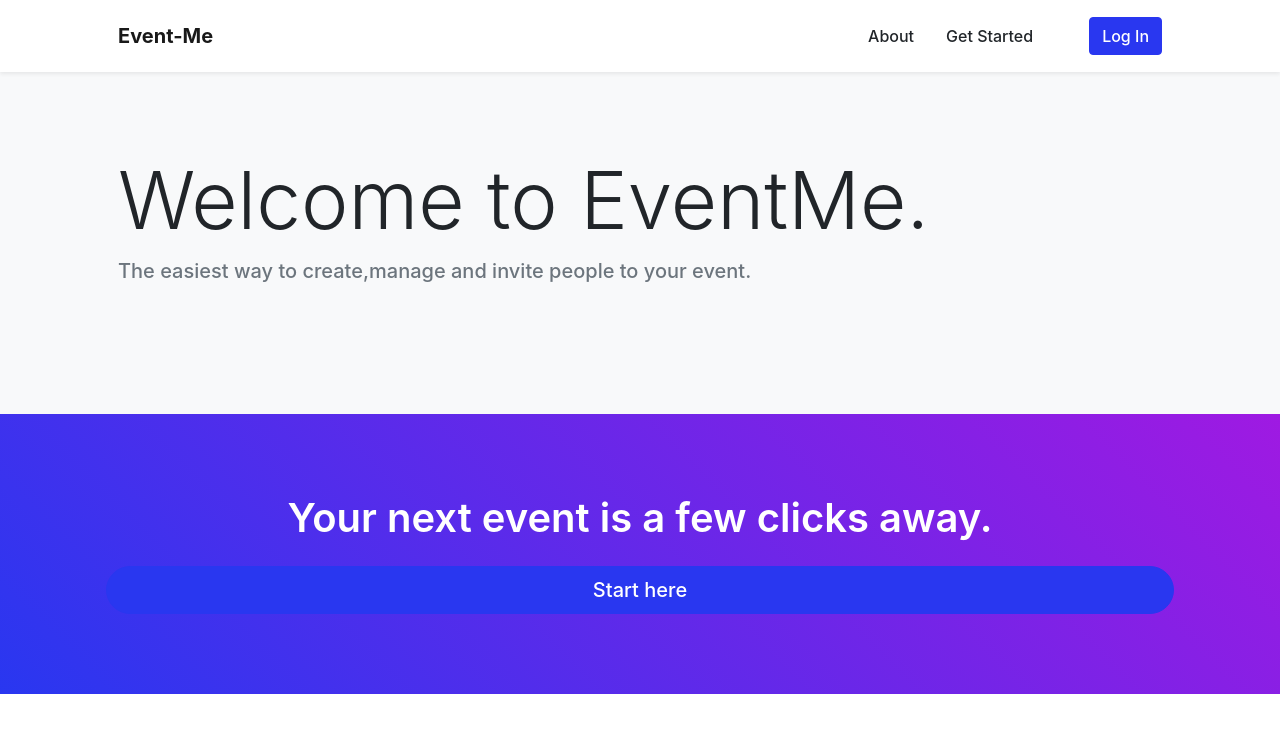
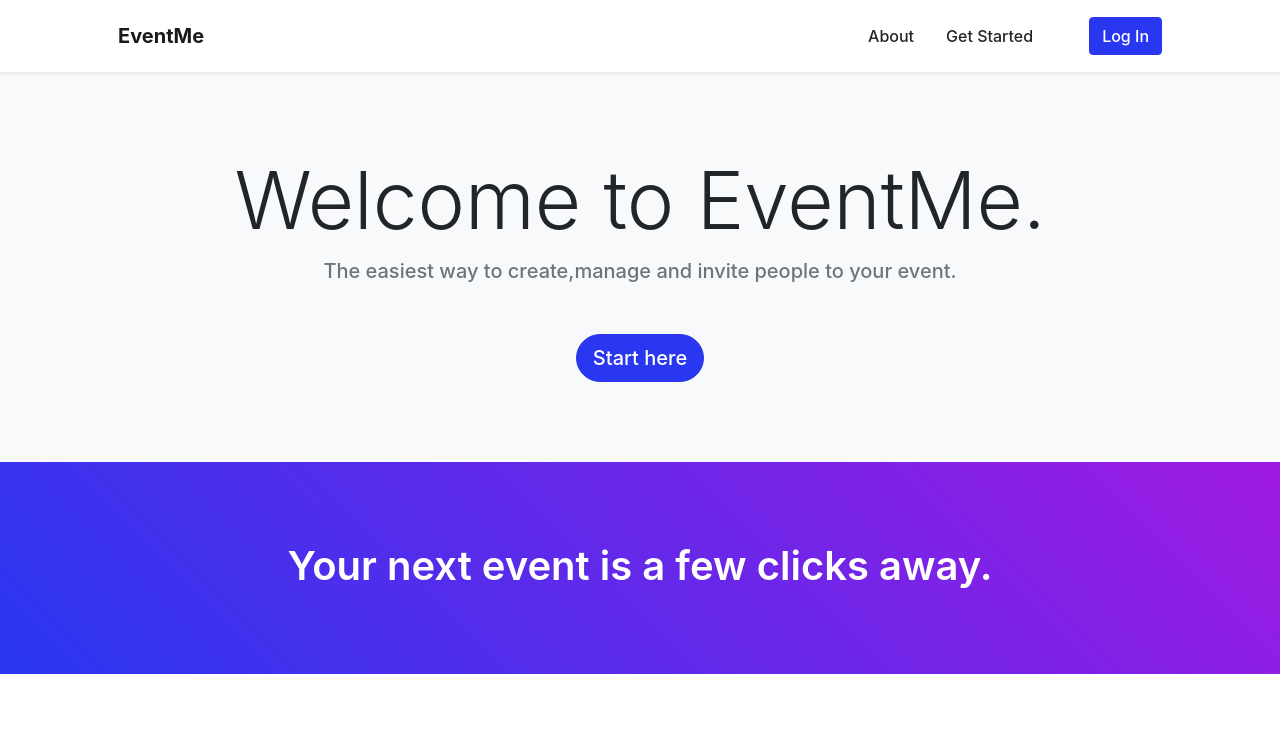
Before and after one commit to EduardoCortesL/event-me-front-end, a React (Create React App) app: page / in a window 1280 px wide. Shown: the top 732 px of the page. Built offline with nearby package versions, Linux system fonts and the light colour scheme; no server answers.

Commit message:
fixed homepae orientation

```diff
--- a/src/Navbar/index.js
+++ b/src/Navbar/index.js
@@ -30,7 +30,7 @@ const Navbar = () => {
         <>
          <nav className="navbar navbar-expand-lg navbar-light fixed-top shadow-sm" id="mainNav">
             <div className="container px-5">
-                <a className="navbar-brand fw-bold" href="#page-top">Event-Me</a>
+                <a className="navbar-brand fw-bold" href="#page-top">EventMe</a>
                 <button className="navbar-toggler" type="button" data-bs-toggle="collapse" data-bs-target="#navbarResponsive" aria-controls="navbarResponsive" aria-expanded="true" aria-label="Toggle navigation">
                     Menu
                     <i className="bi-list"></i>
--- a/src/pages/Home.js
+++ b/src/pages/Home.js
@@ -10,10 +10,11 @@ const Home = () => {
         <header className="masthead">
             <div className="container px-5">
                 <div className="align-items-center">
-                    <div className="text-center text-lg-start">
+                    <div className="col align-self-center">
                          <h1 className="display-1">Welcome to EventMe.</h1>
                            <p className="lead fw-normal text-muted mb-5">The easiest way to create,manage and invite people to your event.</p>
                     </div>
+                    <button className="btn btn-primary btn-lg rounded-pill"> Start here</button>
                 </div>
             </div>
         </header>
@@ -21,8 +22,7 @@ const Home = () => {
             <div className="container px-5">
                  <div className="row gx-5 justify-content-center">
                     <div className="row align-items-center">
-                        <h3 className="h2 fs-1 text-white mb-4">Your next event is a few clicks away.</h3>
-                        <button className="btn btn-primary btn-lg rounded-pill"> Start here</button>
+                        <h3 className="h1 fs-1 text-white mb-1">Your next event is a few clicks away.</h3>
                     </div>
                 </div>
             </div>
```
